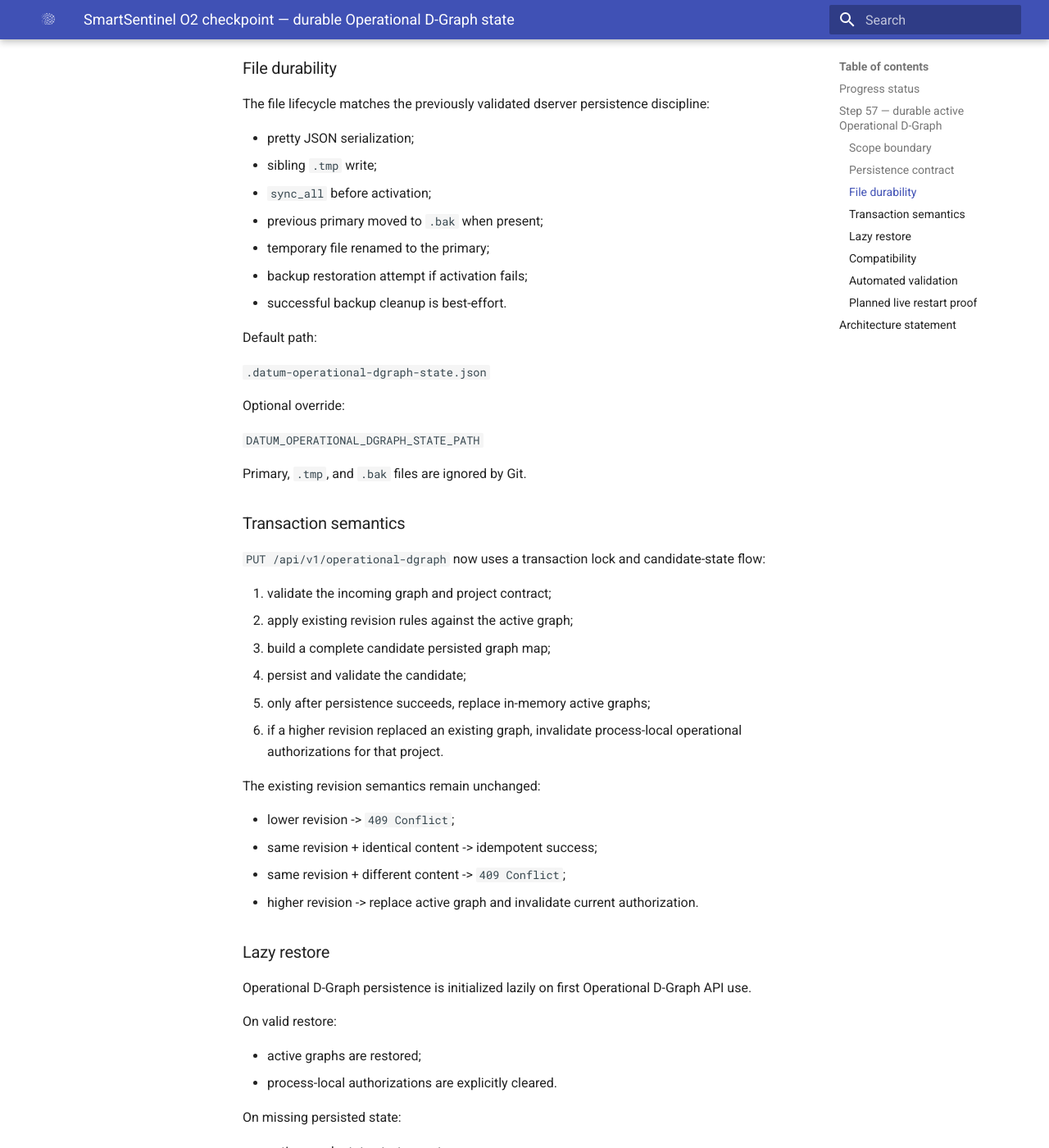
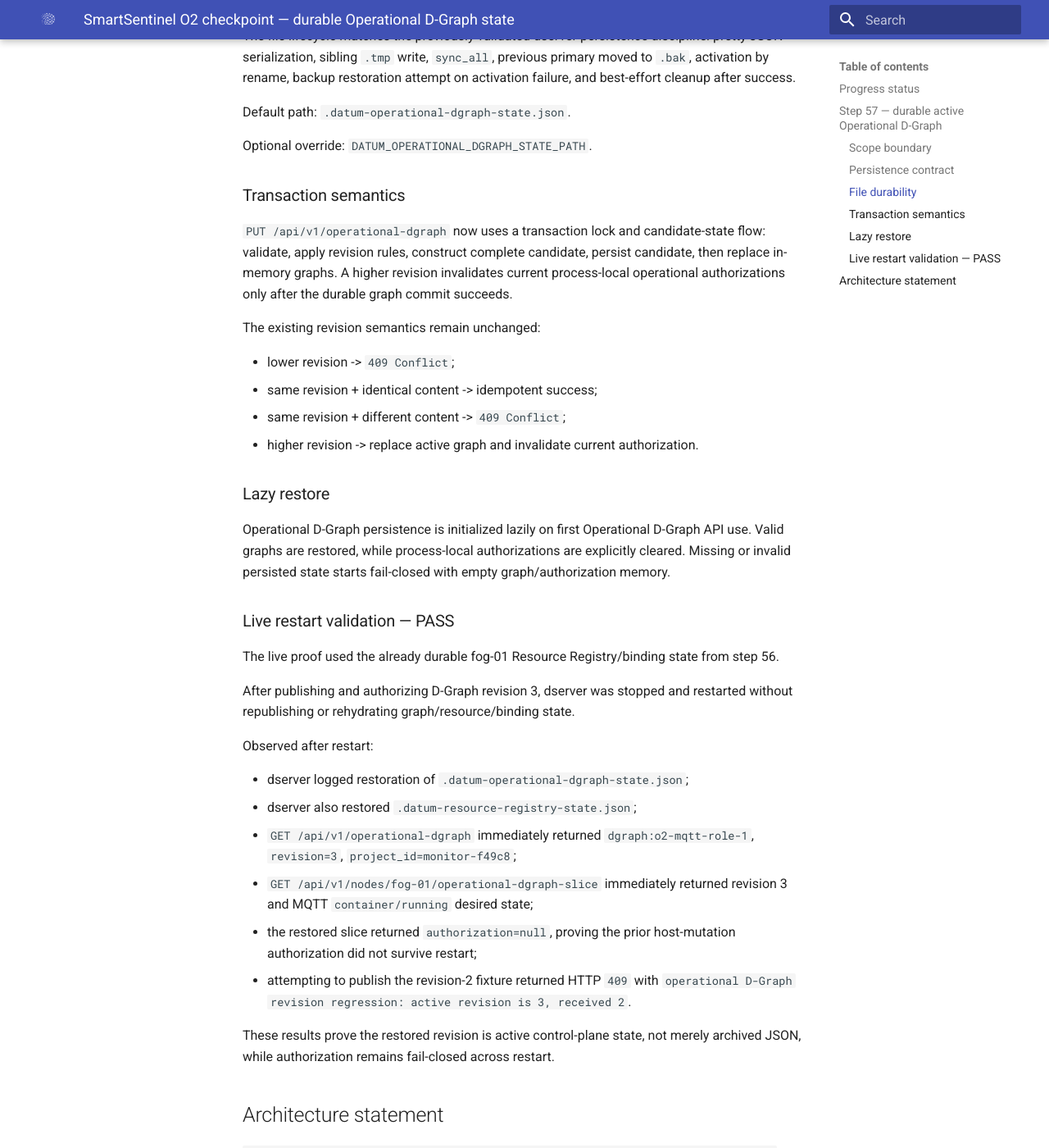
Before and after one commit to dnredson/datum, an MkDocs documentation site: the page built from documentation/checkpoints/SMARTSENTINEL_PROGRESS_2026-09-06_O2_DURABLE_OPERATIONAL_DGRAPH.md, in a window 1280 px wide and 1400 px high, scrolled down 1638 px. Shown: the whole window at 82% size. Built offline with MkDocs 1.6.1 and Material for MkDocs 9.7.7, drawn with Linux system fonts in a browser that asks for light colours; some of the changed text lies outside the part shown.

Commit message:
Close step 57 durable operational D-Graph live validation

```diff
--- a/documentation/checkpoints/SMARTSENTINEL_PROGRESS_2026-09-06_O2_DURABLE_OPERATIONAL_DGRAPH.md
+++ b/documentation/checkpoints/SMARTSENTINEL_PROGRESS_2026-09-06_O2_DURABLE_OPERATIONAL_DGRAPH.md
@@ -14,9 +14,9 @@ Baseline main: `95fa481ffd114b7bb37cd7c9a506432397f14ec1`
 - 54/100 — LIVE PASS.
 - 55/100 — LIVE PASS.
 - 56/100 — LIVE PASS.
-- 57/100 — IMPLEMENTED, pending compile/live restart validation.
+- 57/100 — LIVE PASS.
 
-The validated 56/100 baseline is on `main`. Step 57 is isolated in this branch.
+The validated step-57 state is ready to advance to `main`.
 
 ## Step 57 — durable active Operational D-Graph
 
@@ -45,44 +45,19 @@ Persistence version: `0.1.0`.
 
 The persisted document contains a map of project ID to validated `OperationalDGraph`.
 
-Validation rejects:
-
-- unsupported persistence versions;
-- graph payloads that fail the normal Operational D-Graph validator;
-- project map keys that do not match `graph.project_id`.
+Validation rejects unsupported persistence versions, invalid Operational D-Graph payloads, and project map keys that do not match `graph.project_id`.
 
 ### File durability
 
-The file lifecycle matches the previously validated dserver persistence discipline:
+The file lifecycle matches the previously validated dserver persistence discipline: pretty JSON serialization, sibling `.tmp` write, `sync_all`, previous primary moved to `.bak`, activation by rename, backup restoration attempt on activation failure, and best-effort cleanup after success.
 
-- pretty JSON serialization;
-- sibling `.tmp` write;
-- `sync_all` before activation;
-- previous primary moved to `.bak` when present;
-- temporary file renamed to the primary;
-- backup restoration attempt if activation fails;
-- successful backup cleanup is best-effort.
+Default path: `.datum-operational-dgraph-state.json`.
 
-Default path:
-
-`.datum-operational-dgraph-state.json`
-
-Optional override:
-
-`DATUM_OPERATIONAL_DGRAPH_STATE_PATH`
-
-Primary, `.tmp`, and `.bak` files are ignored by Git.
+Optional override: `DATUM_OPERATIONAL_DGRAPH_STATE_PATH`.
 
 ### Transaction semantics
 
-`PUT /api/v1/operational-dgraph` now uses a transaction lock and candidate-state flow:
-
-1. validate the incoming graph and project contract;
-2. apply existing revision rules against the active graph;
-3. build a complete candidate persisted graph map;
-4. persist and validate the candidate;
-5. only after persistence succeeds, replace in-memory active graphs;
-6. if a higher revision replaced an existing graph, invalidate process-local operational authorizations for that project.
+`PUT /api/v1/operational-dgraph` now uses a transaction lock and candidate-state flow: validate, apply revision rules, construct complete candidate, persist candidate, then replace in-memory graphs. A higher revision invalidates current process-local operational authorizations only after the durable graph commit succeeds.
 
 The existing revision semantics remain unchanged:
 
@@ -93,58 +68,24 @@ The existing revision semantics remain unchanged:
 
 ### Lazy restore
 
-Operational D-Graph persistence is initialized lazily on first Operational D-Graph API use.
+Operational D-Graph persistence is initialized lazily on first Operational D-Graph API use. Valid graphs are restored, while process-local authorizations are explicitly cleared. Missing or invalid persisted state starts fail-closed with empty graph/authorization memory.
 
-On valid restore:
+### Live restart validation — PASS
 
-- active graphs are restored;
-- process-local authorizations are explicitly cleared.
+The live proof used the already durable fog-01 Resource Registry/binding state from step 56.
 
-On missing persisted state:
+After publishing and authorizing D-Graph revision 3, dserver was stopped and restarted without republishing or rehydrating graph/resource/binding state.
 
-- active graph state starts empty;
-- authorizations start empty.
+Observed after restart:
 
-On invalid/corrupt persisted state:
+- dserver logged restoration of `.datum-operational-dgraph-state.json`;
+- dserver also restored `.datum-resource-registry-state.json`;
+- `GET /api/v1/operational-dgraph` immediately returned `dgraph:o2-mqtt-role-1`, `revision=3`, `project_id=monitor-f49c8`;
+- `GET /api/v1/nodes/fog-01/operational-dgraph-slice` immediately returned revision 3 and MQTT `container/running` desired state;
+- the restored slice returned `authorization=null`, proving the prior host-mutation authorization did not survive restart;
+- attempting to publish the revision-2 fixture returned HTTP `409` with `operational D-Graph revision regression: active revision is 3, received 2`.
 
-- persisted state is not trusted;
-- active graph and authorization state start empty.
-
-### Compatibility
-
-The existing HTTP contracts remain unchanged:
-
-- `PUT/GET /api/v1/operational-dgraph`;
-- `GET /api/v1/nodes/:node_id/operational-dgraph-slice`;
-- `POST /api/v1/nodes/:node_id/operational-reconciliation/authorize`.
-
-Resource Registry/binding persistence from 56 remains independent and unchanged.
-
-### Automated validation
-
-The persistence module includes tests for:
-
-- project-key / graph-project consistency;
-- persistence round-trip preserving revision 3.
-
-### Planned live restart proof
-
-The intended proof uses the already durable fog-01 Resource Registry/binding state from step 56:
-
-1. stop dserver only when ready to build the step-57 binary;
-2. build/test step 57;
-3. start dserver with both durable Resource Registry and Operational D-Graph paths configured;
-4. publish revision 3 once (no resource/binding rehydration should be needed);
-5. authorize revision 3 and confirm the slice carries the authorization before restart;
-6. confirm `.datum-operational-dgraph-state.json` records revision 3;
-7. stop/restart dserver without publishing or rehydrating any graph/resource/binding state;
-8. confirm `GET /api/v1/operational-dgraph` immediately returns the same D-Graph ID and revision 3;
-9. confirm the fog-01 slice still contains MQTT desired running and revision 3;
-10. confirm the restored slice has no authorization;
-11. confirm a revision-2 PUT is rejected with 409 after restart, proving the restored revision participates in normal regression protection;
-12. explicitly authorize revision 3 again and confirm the authorization reappears.
-
-PASS means desired state/revision survives the process restart while host-mutation authorization remains fail-closed and requires explicit renewal.
+These results prove the restored revision is active control-plane state, not merely archived JSON, while authorization remains fail-closed across restart.
 
 ## Architecture statement
 
```
Also changed, not shown: other parts of documentation/checkpoints/SMARTSENTINEL_PROGRESS_2026-09-06_O2_DURABLE_OPERATIONAL_DGRAPH.md (+1 -1 lines).
